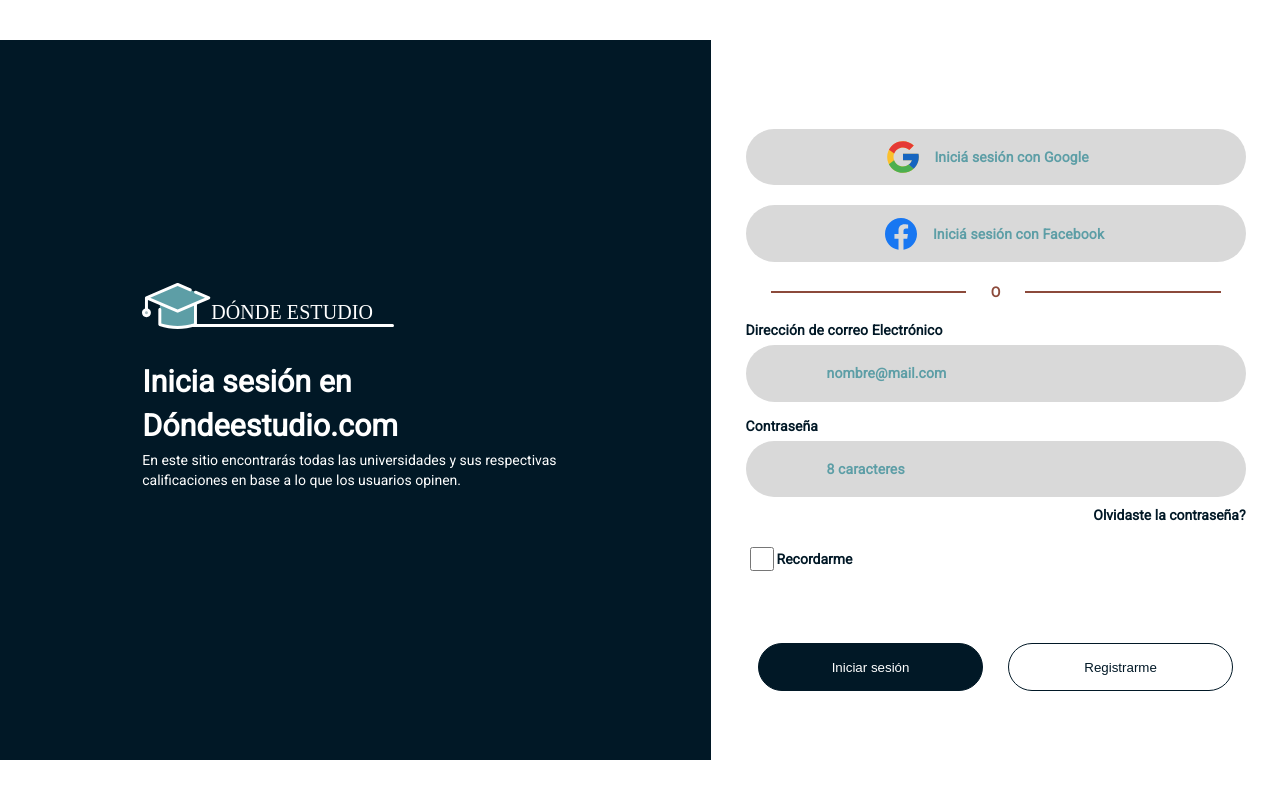
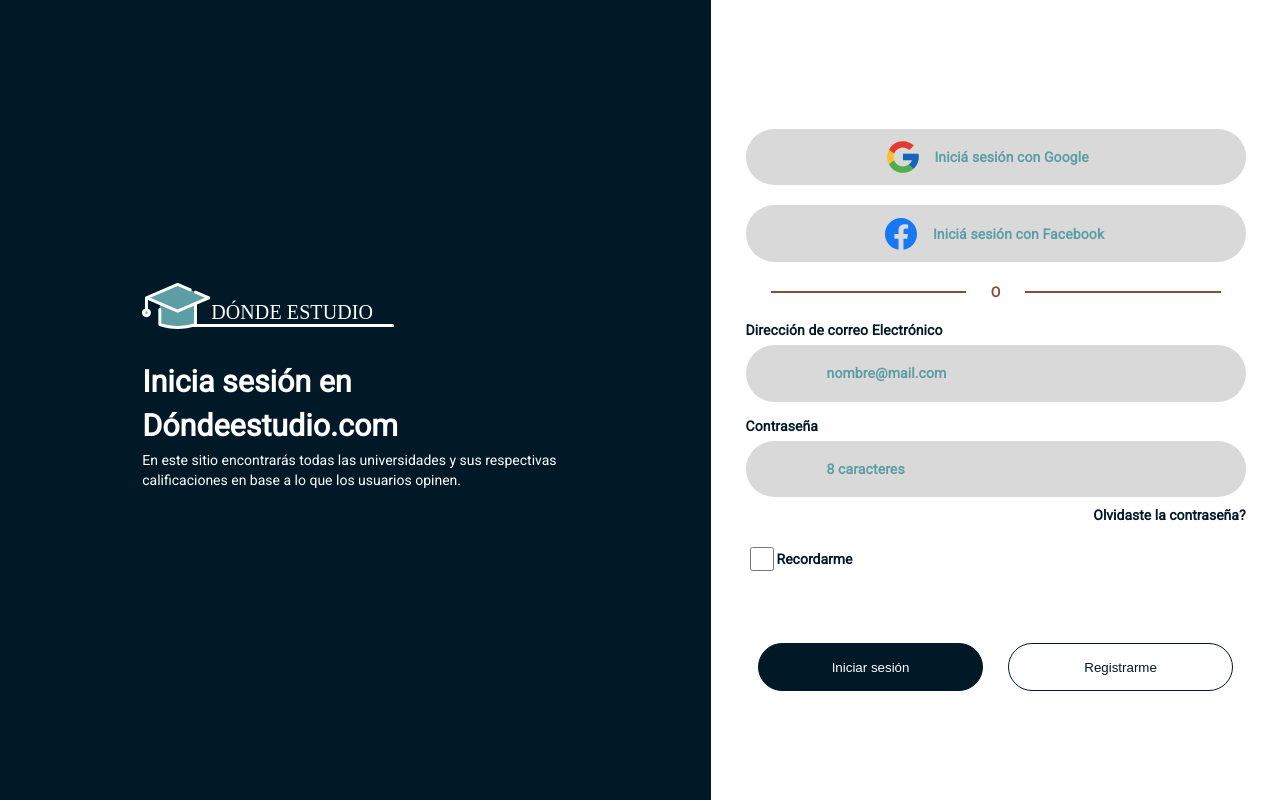
Before and after one commit to CRISSFMB/study-app, a React (Vite) app: page /login in a window 1280 px wide. Built offline with nearby package versions, Linux system fonts and the light colour scheme; a web font is replaced by a local one.

Commit message:
Arreglo error auth.css

```diff
--- a/src/home/pages/auth/Auth.css
+++ b/src/home/pages/auth/Auth.css
@@ -241,8 +241,7 @@
 
 }
 
-  margin-left: 20px;
-}
+
 
 @media screen and (min-width: 768px) {
   .auth__container-info {
```
